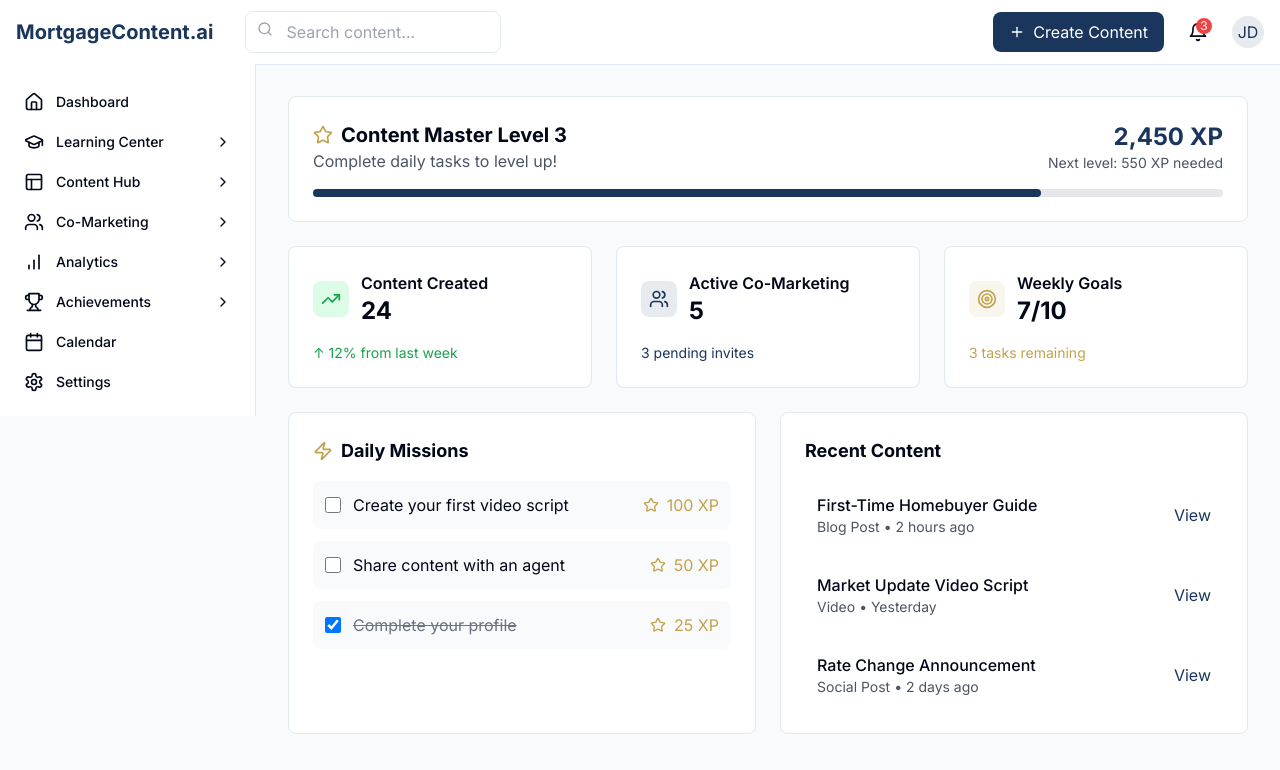
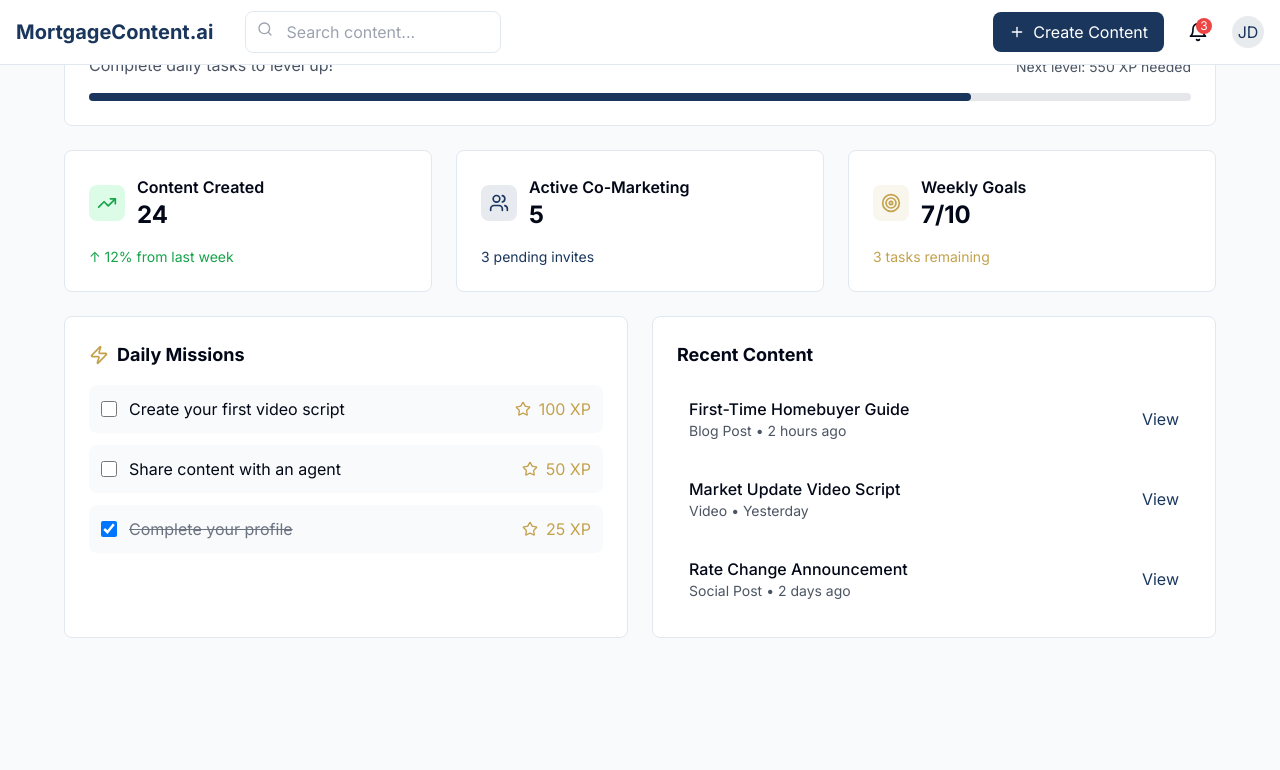
Before and after one commit to lshankula/scriptify-mortgage, a React (Vite) app: page /dashboard in a window 1280 px wide. Shown: the top 770 px of the page. Built offline with nearby package versions, Linux system fonts and the light colour scheme.

Commit message:
Center content in Dashboard
Adjusted the layout of the Dashboard component to ensure that the content is centered while maintaining the existing top padding.
[skip gpt_engineer]

```diff
--- a/src/components/layouts/DashboardLayout.tsx
+++ b/src/components/layouts/DashboardLayout.tsx
@@ -9,7 +9,7 @@ export const DashboardLayout = ({ children }: { children: React.ReactNode }) =>
         <aside className="hidden md:block w-64 shrink-0">
           <NavigationMenu className="fixed h-[calc(100vh-4rem)] w-64" />
         </aside>
-        <main className="flex-1 p-4 md:p-4 md:pl-0">{children}</main>
+        <main className="flex-1 container mx-auto px-4 md:px-8 pt-4">{children}</main>
       </div>
     </div>
   );
--- a/src/pages/Dashboard.tsx
+++ b/src/pages/Dashboard.tsx
@@ -52,14 +52,8 @@ const Dashboard = () => {
         </div>
       </nav>
 
-      {/* Side Navigation */}
-      <div className="fixed left-0 top-16 bottom-0 z-10">
-        <NavigationMenu />
-      </div>
-
       {/* Main Dashboard Content */}
-      <main className="pt-16 pl-64">
-        <div className="p-8">
+      <div className="max-w-6xl mx-auto">
         <div className="bg-white p-6 rounded-lg border mb-6">
           <div className="flex items-center justify-between mb-4">
             <div>
@@ -171,7 +165,6 @@ const Dashboard = () => {
           </div>
         </div>
       </div>
-      </main>
     </div>
   );
 };
```
Lines whose indentation alone changed are shown as unchanged.
